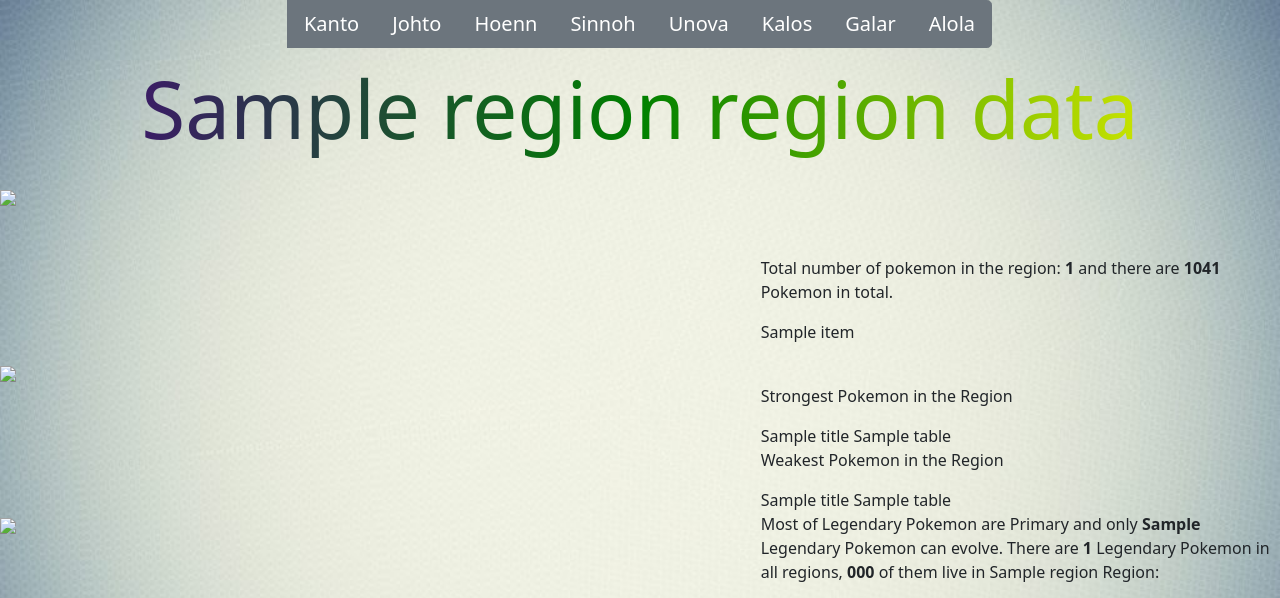
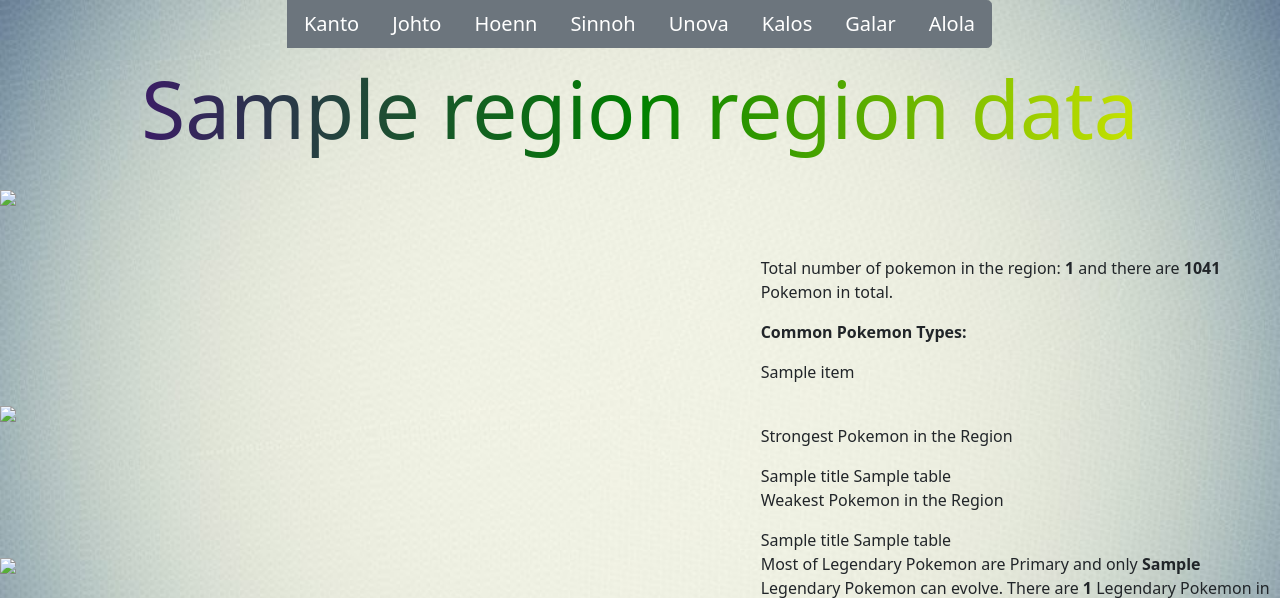
Before and after one commit to wwlodar/PokemonAnalysis, a Flask app: template app/templates/regional.html in a window 1280 px wide. Shown: the top 598 px of the page. Run offline with Flask 2, Linux system fonts and the light colour scheme; the template is opened without the code that fills it: most values are stand-ins (such as "Sample title", 1, 10 or a date in 2020).

Commit message:
09.02.2021

```diff
--- a/app/models.py
+++ b/app/models.py
@@ -2,7 +2,7 @@ def number_of_pokemon(df1, region1):
     return df1.loc[df1["Region of Origin"] == region1].count()[0]
 
 
-def popular_pokemon(df1):
+def most_common_pokemon(df1):
     df1["count"] = 1
     df2 = df1.groupby(["Primary Type"]).count()["count"].copy()
     df2 = df2.sort_values(ascending=False)
--- a/app/templates/regional.html
+++ b/app/templates/regional.html
@@ -18,7 +18,8 @@
             <br>
             <p>Total number of pokemon in the region:<b> {{pokemon_number}}</b>
                 and there are <b>1041</b> Pokemon in total. </p>
-            {% for item in popular_pokemon %}
+            <p><b>Common Pokemon Types: </b></p>
+            {% for item in most_common_pokemon %}
             <p>{{item}}</p>
             {% endfor %}
         </div>
```
Also changed, not shown: app/regional_plots.py (+14 -11 lines), app/views.py (+10 -8 lines).
